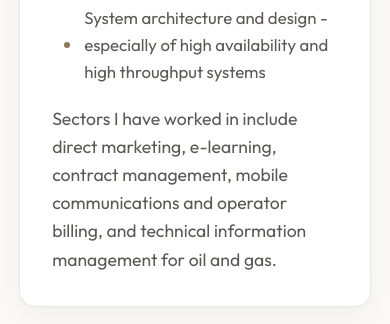
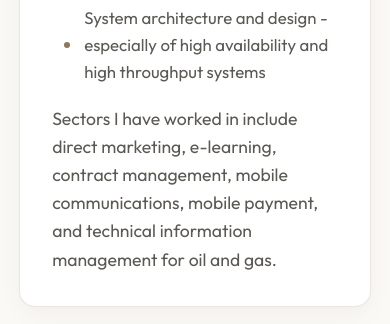
Before and after one commit to tormaroe/tormaroe.github.io, a website: page index.html in a window 390 px wide. Shown: the part 1109-1433 px from the top of the page. Drawn offline with Linux system fonts and the light colour scheme.

Commit message:
mobile payment

```diff
--- a/index.html
+++ b/index.html
@@ -54,7 +54,7 @@
                         <li>System architecture and design - especially of high availability and high throughput systems</li>
                     </ul>
                     <p>
-                        Sectors I have worked in include direct marketing, e-learning, contract management, mobile communications and operator billing,
+                        Sectors I have worked in include direct marketing, e-learning, contract management, mobile communications, mobile payment,
                         and technical information management for oil and gas.
                     </p>
                 </div>
```
